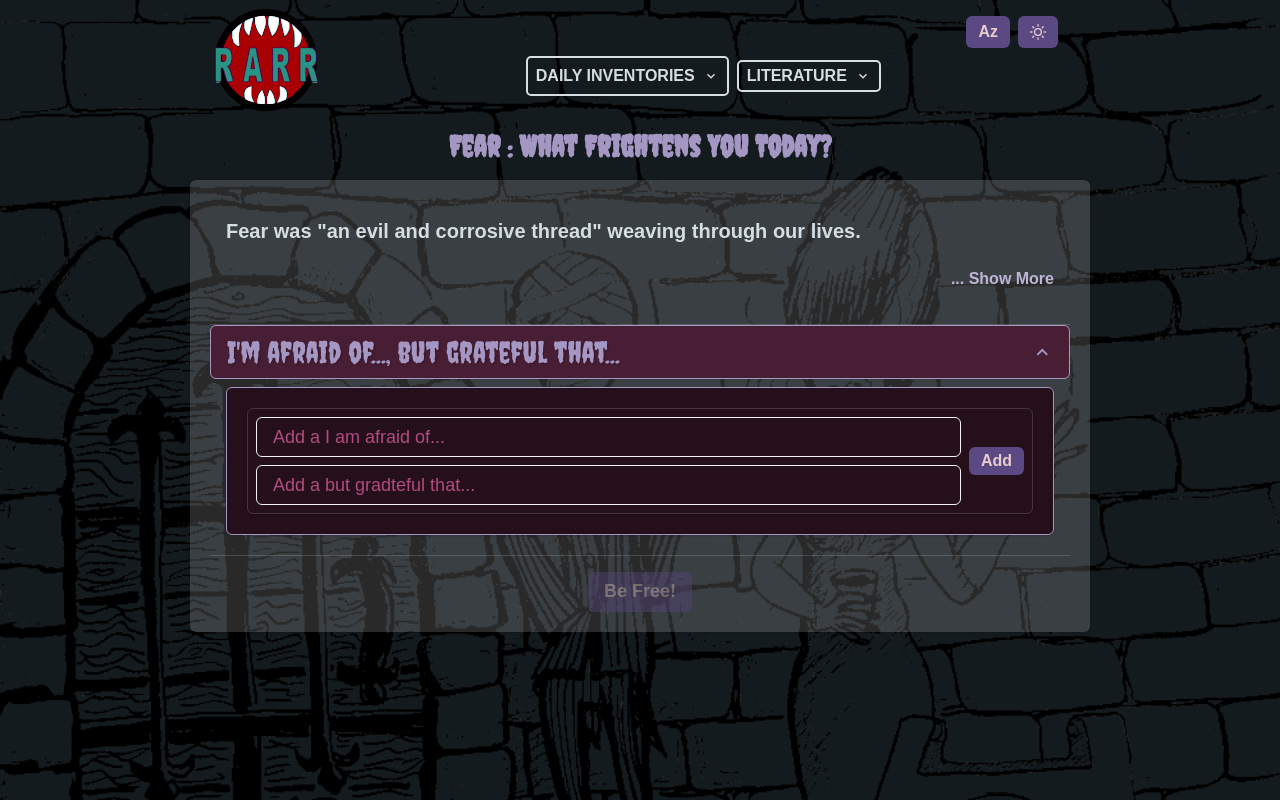
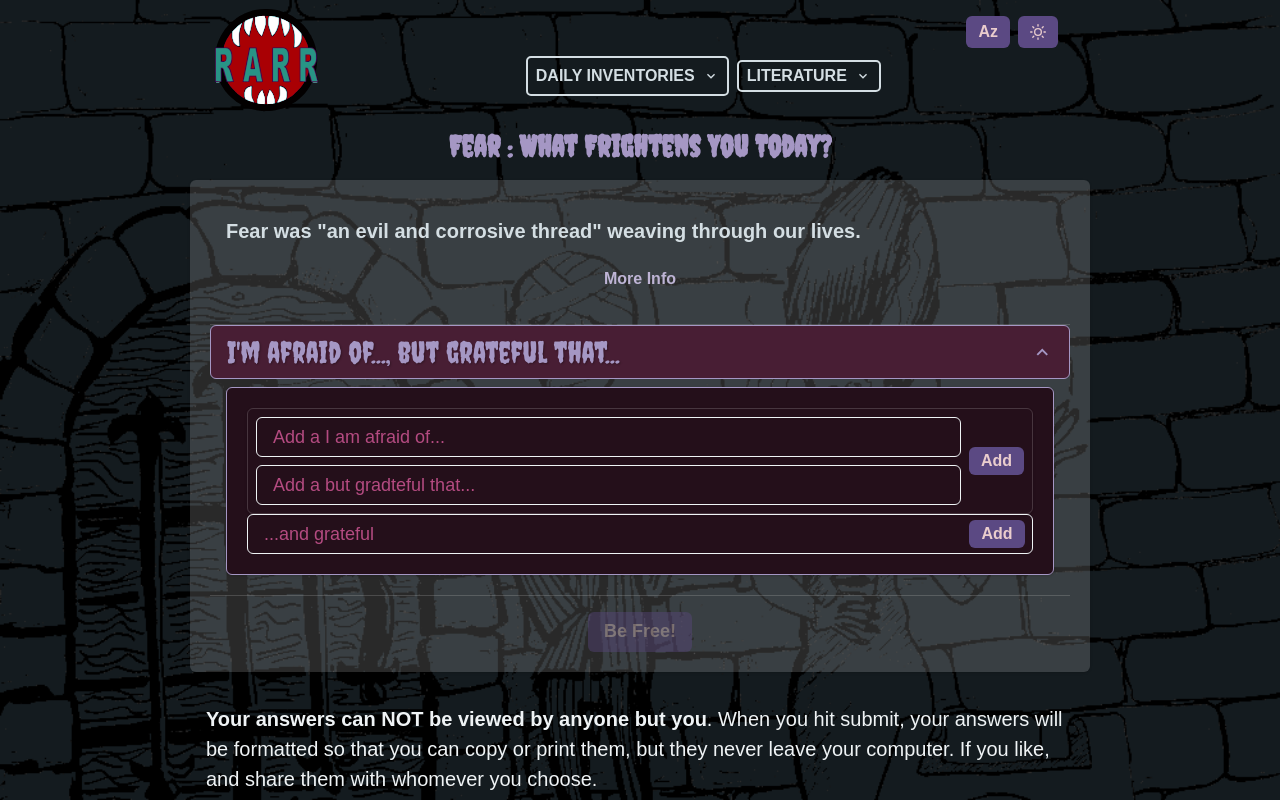
Before and after one commit to skullyflower/RARRecover, a React (Vite) app: page /fears in a window 1280 px wide. Built offline with nearby package versions, Linux system fonts and the light colour scheme; a web font is replaced by a local one.

Commit message:
Moving, consolidating and fixing things.

```diff
--- a/src/components/GetImage.tsx
+++ b/src/components/GetImage.tsx
@@ -11,9 +11,22 @@ const GetImage = ({
   wide?: boolean
 }): JSX.Element => {
   const [imageSrc, setImageSrc] = useState('')
-  import(`@renderer/src/assets${imgPath}`)
-    .then((data) => setImageSrc(data))
-    .catch(() => setImageSrc(imgPath))
+
+  if (!window.api) {
+    return (
+      <Image
+        width={wide ? '1000px' : '500px'}
+        src={imgPath}
+        alt={altText}
+        fallbackSrc="/images/rain.svg"
+      />
+    )
+  } else {
+    import(/* @vite-ignore */ `@renderer/src/assets${imgPath}`)
+      .then((data) => setImageSrc(data))
+      .catch(() => setImageSrc(imgPath))
+  }
+
   return (
     <Image
       width={wide ? '1000px' : '500px'}
@@ -23,4 +36,5 @@ const GetImage = ({
     />
   )
 }
+
 export default GetImage
--- /dev/null
+++ b/src/components/Privacy.tsx
@@ -0,0 +1,19 @@
+import { Box, Text } from '@chakra-ui/react'
+
+const Privacy = (): JSX.Element => {
+  return (
+    <Box p={4}>
+      <Text>
+        <b>Your answers can NOT be viewed by anyone but you</b>. When you hit submit, your answers
+        will be formatted so that you can copy or print them, but they never leave your computer. If
+        you like, and share them with whomever you choose.
+      </Text>
+      {Boolean(window.api) && (
+        <Text>
+          You can also save them to your inventory log, but they will not leave your computer.
+        </Text>
+      )}
+    </Box>
+  )
+}
+export default Privacy
--- a/src/components/WhatYouWrote.tsx
+++ b/src/components/WhatYouWrote.tsx
@@ -24,6 +24,7 @@ interface WhatYouWroteProps {
   traitQs?: string[]
   canCannotControl?: doubleListItem[]
   fearsList?: doubleListItem[]
+  gradteful?: string[]
   llTraits?: string[]
 }
 
@@ -36,6 +37,7 @@ function WhatYouWrote({
   traitQs,
   canCannotControl,
   fearsList,
+  gradteful,
   llTraits
 }: WhatYouWroteProps): JSX.Element {
   const setAfromQ = (Qs: string[]): string => {
@@ -79,11 +81,20 @@ function WhatYouWrote({
     }
     if (fearsList && fearsList.length > 0) {
       toCopyStrings.push(
-        `Today I fear, and am grateful for:\n\t ${fearsList
+        `Today I fear:\n ${fearsList
           .map((pair) => {
-            return `• Today I fear:\n\t ${pair[0]}\n   But am grateful that: \n\t ${pair[1]}`
+            return `\t• Fear: ${pair[0]}\n\t\tBut grateful: ${pair[1]}`
           })
           .join('\n\n')}`
+      )
+    }
+    if (gradteful && gradteful.length > 0) {
+      toCopyStrings.push(
+        `...and grateful:\n ${gradteful
+          .map((grat) => {
+            return `\t• ${grat}`
+          })
+          .join('\n')}`
       )
     }
 
@@ -190,15 +201,26 @@ function WhatYouWrote({
               </Box>
             )}
             {fearsList && fearsList.length > 0 && (
-              <Box>
+              <Stack gap={2}>
                 <Text fontWeight={700} paddingBottom={4}>
                   Today&apos;s fears:
                 </Text>
                 {fearsList.map(
                   (value, index): JSX.Element => (
-                    <HStack key={index} justifyContent={'space-between'} gap={2} wrap={'wrap'}>
+                    <Stack key={`fear-${index}`} gap={2}>
                       <Text>I fear: {value[0]}</Text>
                       <Text>but am grateful: {value[1]}</Text>
+                    </Stack>
+                  )
+                )}
+              </Stack>
+            )}
+            {gradteful && gradteful.length > 0 && (
+              <Box>
+                {gradteful.map(
+                  (value, index): JSX.Element => (
+                    <HStack key={index} justifyContent={'space-between'} gap={2} wrap={'wrap'}>
+                      <Text>and grateful: {value}</Text>
                     </HStack>
                   )
                 )}
--- a/src/components/layout/CollapsingText.tsx
+++ b/src/components/layout/CollapsingText.tsx
@@ -6,16 +6,16 @@ const CollapsingText = ({ children }: { children: ReactElement }): JSX.Element =
   const handleToggle = (): void => setShow(!show)
 
   return (
-    <>
+    <Box>
+      <Box textAlign={'center'}>
+        <Button variant={'link'} size="sm" onClick={handleToggle}>
+          {show ? 'Show Less' : 'More Info'}
+        </Button>
+      </Box>
       <Collapse startingHeight={0} in={show}>
         {children}
       </Collapse>
-      <Box textAlign={'right'}>
-        <Button variant={'link'} size="sm" onClick={handleToggle}>
-          {show ? 'Show Less' : '... Show More'}
-        </Button>
-      </Box>
-    </>
+    </Box>
   )
 }
 export default CollapsingText
--- a/src/components/form/useProgramDropDown.tsx
+++ b/src/hooks/useProgramDropDown.tsx
@@ -47,6 +47,7 @@ const useProgramDropDown = (
                   bg: colorMode === 'dark' ? 'purple.700' : 'purple.100'
                 }}
                 onClick={() => setSelectedProgram(program)}
+                fontSize={'md'}
               >
                 {program}
               </MenuItem>
--- a/src/pages/acaTenthStep/aca-tenth-step-page.tsx
+++ b/src/pages/acaTenthStep/aca-tenth-step-page.tsx
@@ -10,6 +10,7 @@ import { useState } from 'react'
 import WhatYouWrote from '@renderer/components/WhatYouWrote'
 import LaundryListSection from '@renderer/pages/acaTenthStep/laundry-list-section'
 import CollapsingText from '@renderer/components/layout/CollapsingText'
+import Privacy from '@renderer/components/Privacy'
 
 function AcaTenthStep(): JSX.Element {
   const [letGo, setLetGo] = useState(false)
@@ -126,6 +127,7 @@ function AcaTenthStep(): JSX.Element {
           </Stack>
         </Stack>
       </PageCard>
+      <Privacy />
     </Stack>
   )
 }
--- a/src/pages/fears/fears.tsx
+++ b/src/pages/fears/fears.tsx
@@ -5,18 +5,22 @@ import AccordionSection from '@renderer/components/layout/accordion-section'
 import DoubleListerInput, { doubleListItem } from '@renderer/components/form/DoubleListerInput'
 import WhatYouWrote from '@renderer/components/WhatYouWrote'
 import CollapsingText from '@renderer/components/layout/CollapsingText'
+import ListerInput from '@renderer/components/form/ListerInput'
+import Privacy from '@renderer/components/Privacy'
 
 function Fears(): JSX.Element {
   const [letGo, setLetGo] = useState(false)
   const [fearsList, setFearsList] = useState<doubleListItem[]>([])
+  const [grateful, setGrateful] = useState<string[]>([])
 
   const reset = (): void => {
     setLetGo(false)
     setFearsList([])
+    setGrateful([])
   }
 
   if (letGo) {
-    return <WhatYouWrote reset={reset} fearsList={fearsList} />
+    return <WhatYouWrote reset={reset} fearsList={fearsList} gradteful={grateful} />
   }
 
   return (
@@ -57,6 +61,11 @@ function Fears(): JSX.Element {
                   labels={['I am afraid of', 'but gradteful that']}
                   setList={setFearsList}
                 />
+                <ListerInput
+                  list={grateful}
+                  placeholder={'...and grateful'}
+                  setList={setGrateful}
+                />
               </AccordionSection>
             </Stack>
           </Accordion>
@@ -79,6 +88,7 @@ function Fears(): JSX.Element {
           </Stack>
         </Stack>
       </PageCard>
+      <Privacy />
     </Stack>
   )
 }
--- a/src/pages/principles/principles-form.tsx
+++ b/src/pages/principles/principles-form.tsx
@@ -20,7 +20,7 @@ import {
 import { copyContents } from '@renderer/pages/resentments/copyContents.mjs'
 import { OneStep, StepCheckList } from './principles-constants'
 import { steps } from '@renderer/pages/steps/steps-constants.mjs'
-import useProgramDropDown from '@renderer/components/form/useProgramDropDown'
+import useProgramDropDown from '@renderer/hooks/useProgramDropDown'
 
 interface stepValue {
   percent: number
--- a/src/pages/resentments/resentmentForm.tsx
+++ b/src/pages/resentments/resentmentForm.tsx
@@ -20,11 +20,12 @@ import {
   successes,
   strings
 } from '@renderer/pages/resentments/resentment-constants.mjs'
-import useProgramDropDown from '@renderer/components/form/useProgramDropDown'
+import useProgramDropDown from '@renderer/hooks/useProgramDropDown'
 import ResentBeGone from './resentment-be-gone'
 import PageCard from '@renderer/components/layout/page-card'
 import AccordionSection from '@renderer/components/layout/accordion-section'
 import CollapsingText from '@renderer/components/layout/CollapsingText'
+import Privacy from '@renderer/components/Privacy'
 
 const programOptions = Object.keys(affects)
 
@@ -174,18 +175,7 @@ function ResentmentsForm(): JSX.Element {
           </Stack>
         </Accordion>
       </PageCard>
-      <Box p={4}>
-        <Text>
-          <b>Your answers can NOT be viewed by anyone but you</b>. When you hit submit, your answers
-          will be formatted so that you can copy or print them if you like, and share them with
-          whomever you choose.
-        </Text>
-        {Boolean(window.api) && (
-          <Text>
-            You can also save them to your inventory log, but they will not leave your computer.
-          </Text>
-        )}
-      </Box>
+      <Privacy />
       <NeverLetGo isOpen={isNever} onClose={onNeverMind} />
     </Stack>
   )
--- a/src/pages/serenityCheckIn/serenityCheckInPage.tsx
+++ b/src/pages/serenityCheckIn/serenityCheckInPage.tsx
@@ -5,6 +5,7 @@ import AccordionSection from '@renderer/components/layout/accordion-section'
 import DoubleListerInput, { doubleListItem } from '@renderer/components/form/DoubleListerInput'
 import WhatYouWrote from '@renderer/components/WhatYouWrote'
 import CollapsingText from '@renderer/components/layout/CollapsingText'
+import Privacy from '@renderer/components/Privacy'
 
 function SerenityCheckIn(): JSX.Element {
   const [letGo, setLetGo] = useState(false)
@@ -86,6 +87,7 @@ function SerenityCheckIn(): JSX.Element {
           </Stack>
         </Stack>
       </PageCard>
+      <Privacy />
     </Stack>
   )
 }
--- a/src/pages/steps/the-steps.tsx
+++ b/src/pages/steps/the-steps.tsx
@@ -1,6 +1,6 @@
 import { Heading, HStack, ListItem, OrderedList, Stack } from '@chakra-ui/react'
 import { steps } from './steps-constants.mjs'
-import useProgramDropDown from '@renderer/components/form/useProgramDropDown'
+import useProgramDropDown from '@renderer/hooks/useProgramDropDown'
 import PageCard from '@renderer/components/layout/page-card'
 import ColorBox from '@renderer/components/layout/color-box'
 
--- a/tsconfig.json
+++ b/tsconfig.json
@@ -1,8 +1,8 @@
 {
   "compilerOptions": {
-    "target": "ES2020",
+    "target": "ES2021",
     "useDefineForClassFields": true,
-    "lib": ["ES2020", "DOM", "DOM.Iterable"],
+    "lib": ["ES2021", "DOM", "DOM.Iterable"],
     "module": "ESNext",
     "skipLibCheck": true,
     "baseUrl": "./",
```
Also changed, not shown: 1 other file (tests, documents, lock files or other folders).
